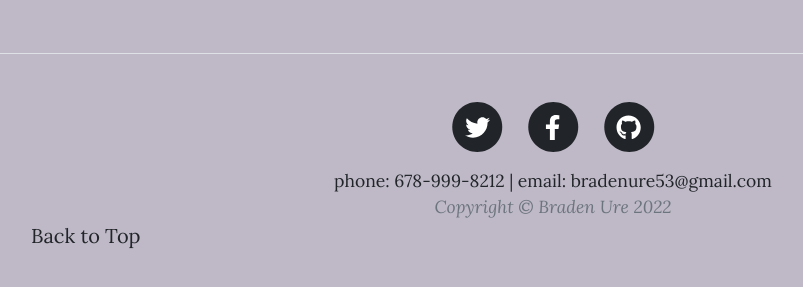
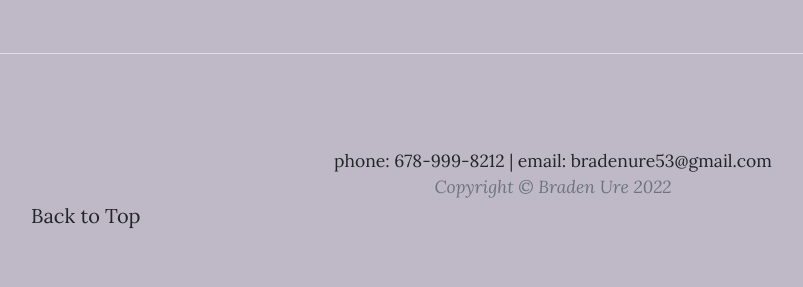
Before and after one commit to BradenUre/IS201FinalProject, a plain HTML site: page html/about.html in a window 1280 px wide. Shown: the part 1871-2158 px from the top of the page, without its empty margins (87-890 px from the left). Drawn offline with nearby package versions, Linux system fonts and the light colour scheme; files whose address does not match are found by name.

Commit message:
Add files via upload

```diff
--- a/html/about.html
+++ b/html/about.html
@@ -98,26 +98,6 @@
                         <ul class="list-inline text-center">
                             <li class="list-inline-item">
                                 <a href="#!">
-                                    <span class="fa-stack fa-lg">
-                                        <i class="fas fa-circle fa-stack-2x"></i>
-                                        <i class="fab fa-twitter fa-stack-1x fa-inverse"></i>
-                                    </span>
-                                </a>
-                            </li>
-                            <li class="list-inline-item">
-                                <a href="#!">
-                                    <span class="fa-stack fa-lg">
-                                        <i class="fas fa-circle fa-stack-2x"></i>
-                                        <i class="fab fa-facebook-f fa-stack-1x fa-inverse"></i>
-                                    </span>
-                                </a>
-                            </li>
-                            <li class="list-inline-item">
-                                <a href="#!">
-                                    <span class="fa-stack fa-lg">
-                                        <i class="fas fa-circle fa-stack-2x"></i>
-                                        <i class="fab fa-github fa-stack-1x fa-inverse"></i>
-                                    </span>
                                 </a>
                             </li>
                         </ul>
```
